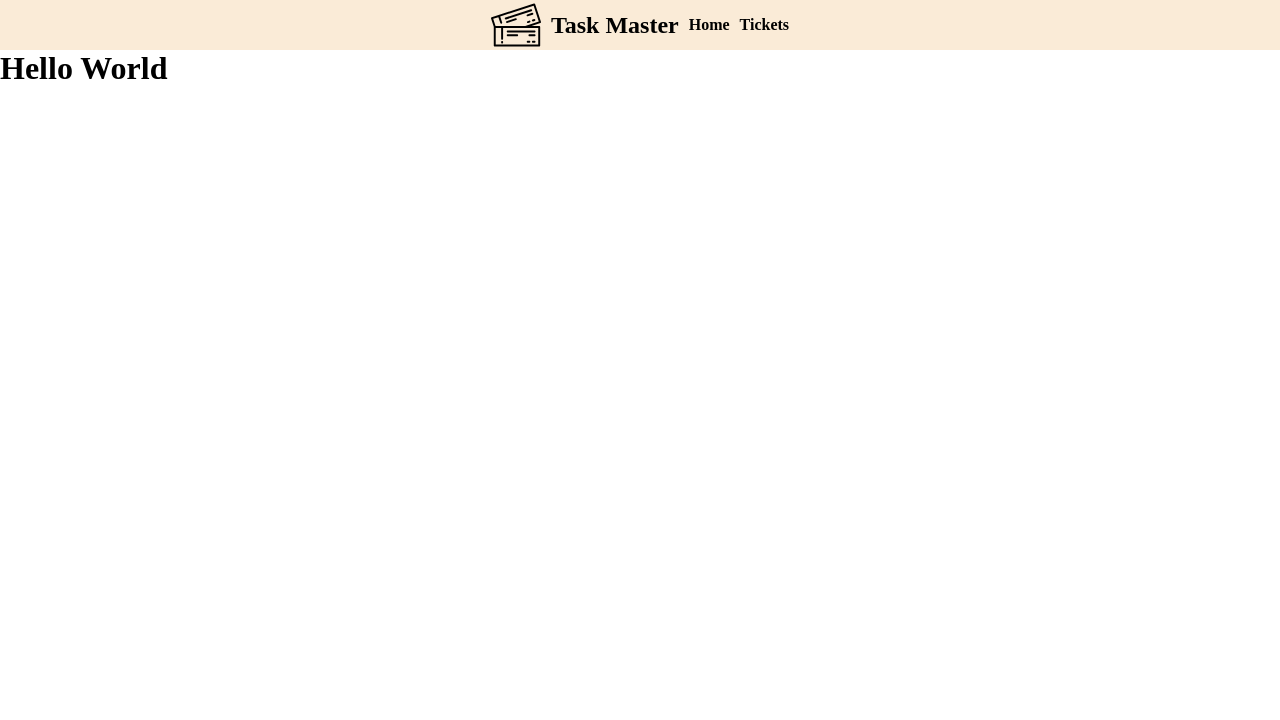
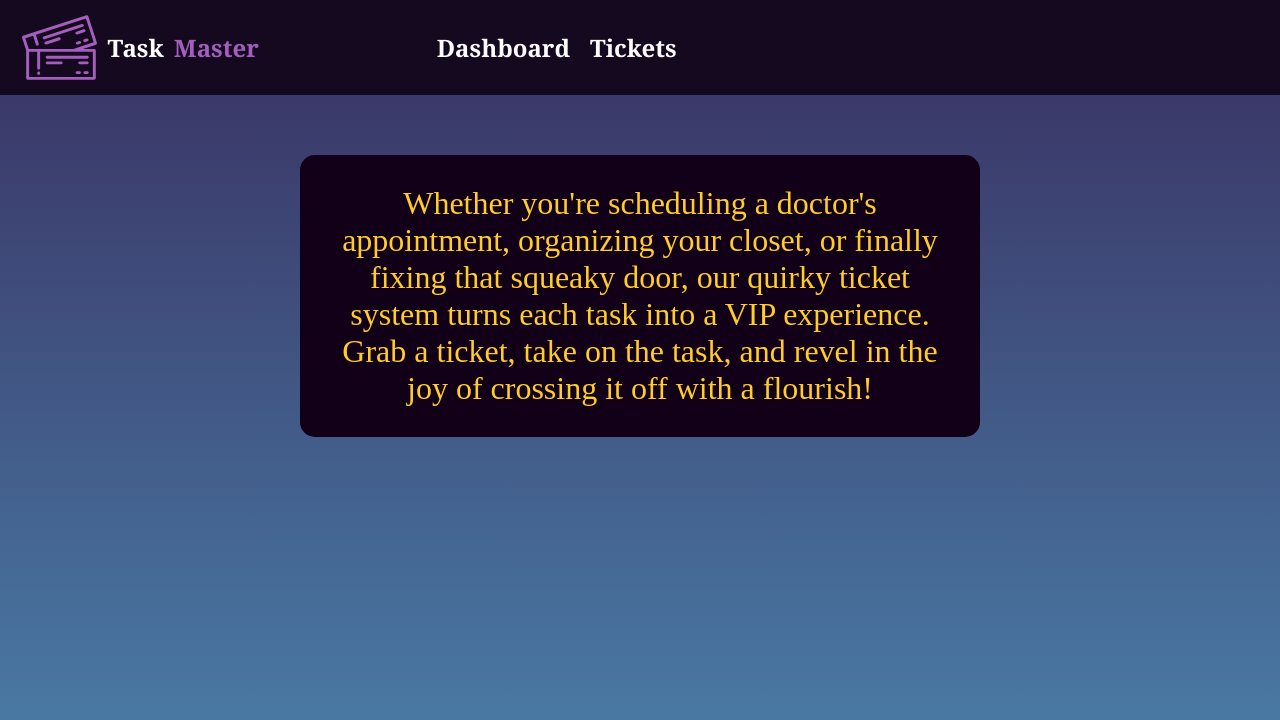
Before and after one commit to hammadjka/BaysideBazaar, a Next.js app: page / in a window 1280 px wide. Shown: the top 720 px of the page. Built offline with nearby package versions, Linux system fonts and the light colour scheme.

Commit message:
added base UI, color scheme and structure

```diff
--- a/app/globals.css
+++ b/app/globals.css
@@ -1,16 +1,50 @@
+body{
+  height: 100vh;
+  margin: 0;
+  padding: 0;
+  background: rgb(75,129,171);
+  background: linear-gradient(180deg,  rgba(56,47,96,1) 0%, rgba(75,129,171,1) 100%);
+}
 .nav{
-  display: flex;
-  background-color: antiquewhite;
+  display: grid;
+  grid-template-columns: 3fr 6fr;
   gap: 10px;
   justify-content: center;
   align-items: center;
-  text-align: center;
+  padding: 10px;
+  background-color: #150920;
 }
-body{
-  margin: 0;
-  padding: 0;
+.logo{
+    display: flex;
+    gap: 10px;
+    justify-content: start;
+    align-items: center;
+    padding-left:3%;
 }
+
 h1,h2,h3,h4{
   padding: 0;
   margin: 0;
 }
+.heroTitle{
+  font-family: Georgia, 'Times New Roman', Times, serif;
+  color: white;
+  transition: color 0.15s ease-in;
+}
+.heroTitle:hover{
+  color: #FFCD29;
+}
+.introduction{
+  color: #FFCD29;
+  background-color: #110017;
+  font-size: 2em;
+  display: flex;
+  margin: 60px 300px 0px 300px;
+  padding: 30px;
+  border-radius: 15px;
+  text-align: center;
+}
+
+a:link {
+  text-decoration: none;
+}
--- a/app/layout.jsx
+++ b/app/layout.jsx
@@ -1,6 +1,8 @@
 import "./globals.css";
 import Image from 'next/image'
 import ticket from '../public/ticket.svg'
+import Link from "next/link";
+
 export const metadata = {
   title: "Create Next App",
   description: "Generated by create next app",
@@ -11,15 +13,24 @@ export default function RootLayout({ children }) {
     <html lang="en">
         <body>
           <nav className="nav">
-          <Image
-            src={ticket}
-            width={50}
-            height={50}
-            alt="Picture of the author"
-          />
-            <h1>Task Master</h1>
-            <h4>Home</h4>
-            <h4>Tickets</h4>
+          <div className="logo">
+            <Image
+              src={ticket}
+              width={75}
+              height={75}
+              alt="Picture of the author"
+            />
+            <h1 className="heroTitle">Task</h1>
+            <h1 className="heroTitle" style={{color:"#a45fbe"}}>Master</h1>
+          </div>
+          <div style={{
+            display:"flex",
+            gap:"20px"
+          }}>
+            <Link href={"/"}><h1 className="heroTitle">Dashboard</h1></Link>
+            <Link href={"/tickets"}> <h1 className="heroTitle">Tickets</h1></Link>
+          </div>
+
           </nav>
           {children}
         </body>
--- a/app/page.jsx
+++ b/app/page.jsx
@@ -3,7 +3,9 @@ import Image from "next/image";
 export default function Home() {
   return (
     <main>
-      <h1>Hello World</h1>
+      <div className="introduction">
+        Whether you're scheduling a doctor's appointment, organizing your closet, or finally fixing that squeaky door, our quirky ticket system turns each task into a VIP experience. Grab a ticket, take on the task, and revel in the joy of crossing it off with a flourish!
+      </div>
     </main>
   );
 }
```
Also changed, not shown: app/tickets/page.jsx (added, +7 -0 lines), public/ticket.svg.
